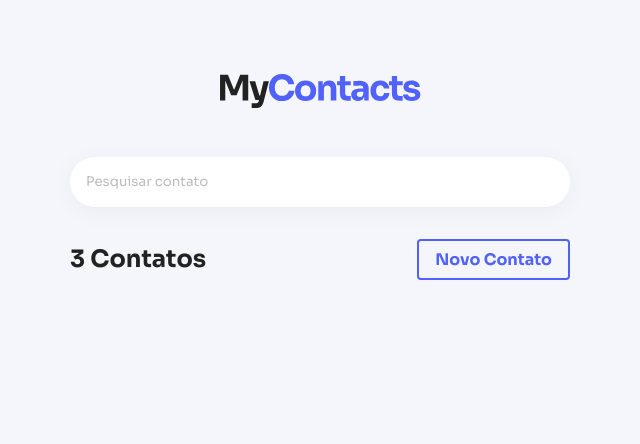
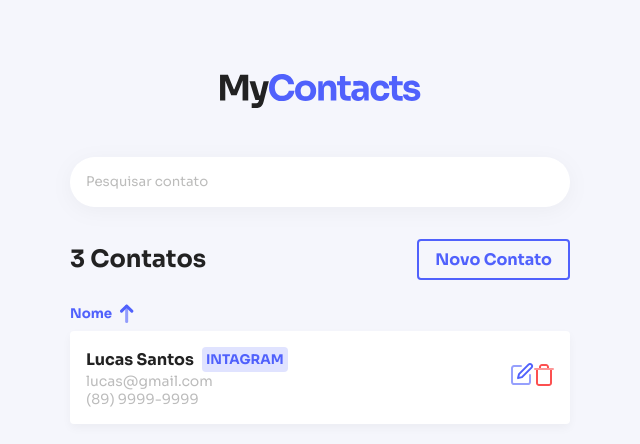
Before and after one commit to lucavini/mycontacts_frontend, a React (Create React App) app: page / in a window 1280 px wide. Shown: the top 444 px of the page, without its empty margins (320-960 px from the left). Built offline with nearby package versions, Linux system fonts and the light colour scheme.

Commit message:
feat: contacts listing

```diff
--- a/src/Components/ContactsList/index.tsx
+++ b/src/Components/ContactsList/index.tsx
@@ -1,6 +1,10 @@
 import React from 'react';
 
-import { Container, Header } from './styles';
+import { Card, Container, Header, ListContainer } from './styles';
+
+import arrow from '../../assets/icons/arrow.svg';
+import edit from '../../assets/icons/edit.svg';
+import trash from '../../assets/icons/delete.svg';
 
 function index() {
   return (
@@ -9,6 +13,36 @@ function index() {
         <strong>3 Contatos</strong>
         <a href="/">Novo Contato</a>
       </Header>
+
+      <ListContainer>
+        <header>
+          <button type="button">
+            <span>Nome</span>
+            <img src={arrow} alt="arrow" />
+          </button>
+        </header>
+
+        <Card>
+          <div className="info">
+            <div className="contact-name">
+              <strong>Lucas Santos</strong>
+              <small>intagram</small>
+            </div>
+
+            <span>lucas@gmail.com</span>
+            <span>(89) 9999-9999</span>
+          </div>
+
+          <div className="action">
+            <a href="/">
+              <img src={edit} alt="edit" />
+            </a>
+            <a href="/">
+              <img src={trash} alt="trash" />
+            </a>
+          </div>
+        </Card>
+      </ListContainer>
     </Container>
   );
 }
--- a/src/Components/ContactsList/styles.ts
+++ b/src/Components/ContactsList/styles.ts
@@ -11,7 +11,6 @@ export const Header = styled.header`
 
   strong {
     font-size: 24px;
-    color: #222;
   }
 
   a {
@@ -29,3 +28,70 @@ export const Header = styled.header`
     }
   }
 `;
+
+export const ListContainer = styled.div`
+  margin-top: 24px;
+
+  header {
+    margin-bottom: 8px;
+    button {
+      background: transparent;
+      border: none;
+      display: flex;
+      align-items: center;
+
+      span {
+        margin-right: 8px;
+        font-weight: bold;
+        color: ${({ theme }) => theme.colors.primary.main};
+      }
+    }
+  }
+`;
+
+export const Card = styled.div`
+  background: #fff;
+  box-shadow: 0px 4px 10px rgba(0, 0, 0, 0.04);
+  padding: 16px;
+  border-radius: 4px;
+  display: flex;
+  align-items: center;
+  justify-content: space-between;
+  & + & {
+    margin-top: 16px;
+  }
+
+  .info {
+    .contact-name {
+      display: flex;
+      align-items: center;
+
+      small {
+        background: ${({ theme }) => theme.colors.primary.lighter};
+        color: ${({ theme }) => theme.colors.primary.main};
+        font-weight: bold;
+        text-transform: uppercase;
+        padding: 4px;
+        border-radius: 4px;
+        margin-left: 8px;
+      }
+    }
+
+    span {
+      display: block;
+      font-size: 14px;
+      color: ${({ theme }) => theme.colors.gray['200']};
+    }
+  }
+
+  .actions {
+    display: flex;
+    align-items: center;
+
+    button {
+      background: transparent;
+      border: none;
+      margin-left: 8px;
+    }
+  }
+`;
```
Also changed, not shown: .eslintrc.json.
